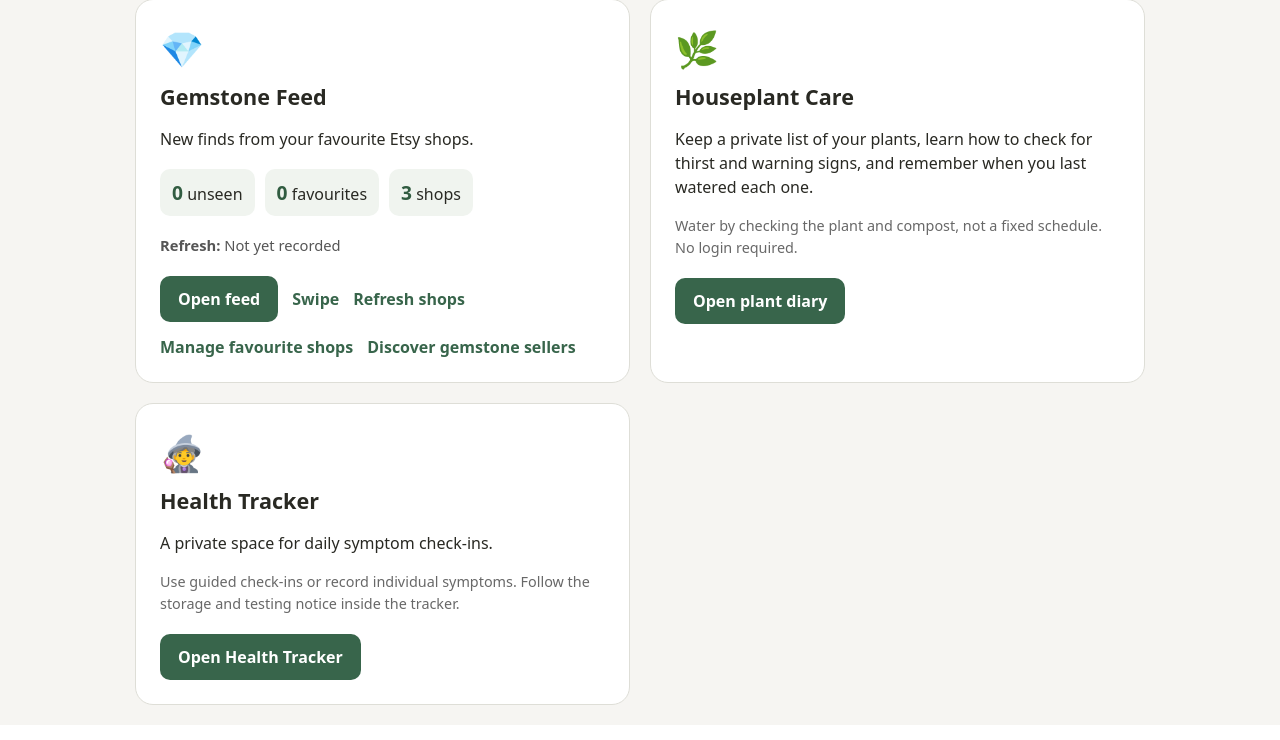
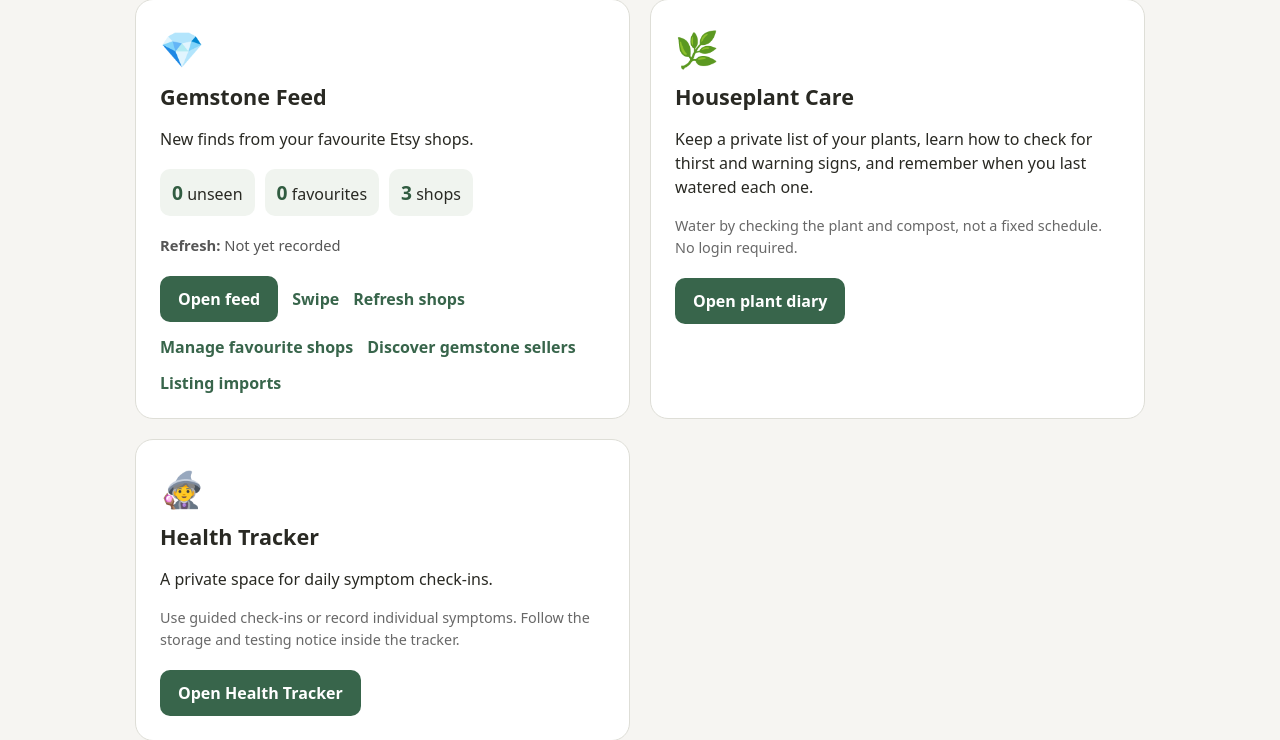
Before and after one commit to Lithill/GemstoneCabFinder, a Flask app: page /dashboard in a window 1280 px wide. Shown: the part 149-889 px from the top of the page. Run offline with Flask 3, Linux system fonts and the light colour scheme; data comes from the database, SQL or seed files in the repository; data that the repository does not hold is empty.

Commit message:
Make saved shop imports easy to find and resume

```diff
--- a/favourite_feed/templates/dashboard.html
+++ b/favourite_feed/templates/dashboard.html
@@ -10,7 +10,7 @@
 <p>New finds from your favourite Etsy shops.</p>
 <div class="dashboard-stats"><span><strong>{{ counts.unseen }}</strong> unseen</span><span><strong>{{ liked }}</strong> favourites</span><span><strong>{{ active_shops }}</strong> shops</span></div>
 <p class="dashboard-refresh"><strong>Refresh:</strong> {% if refresh_status.status == 'never' %}Not yet recorded{% else %}{{ refresh_status.status|capitalize }} · {{ refresh_status.done }}/{{ refresh_status.total }} shops{% if refresh_status.finished_at %}<span> · <time id="finished" datetime="{{ refresh_status.finished_at }}"></time></span>{% endif %}{% endif %}</p>
-<div class="dashboard-links"><a class="dashboard-primary" href="/">Open feed</a><a href="/?view=swipe">Swipe</a><a href="/refresh">Refresh shops</a><a href="/favourite-shops">Manage favourite shops</a><a href="/discover">Discover gemstone sellers</a></div>
+<div class="dashboard-links"><a class="dashboard-primary" href="/">Open feed</a><a href="/?view=swipe">Swipe</a><a href="/refresh">Refresh shops</a><a href="/favourite-shops">Manage favourite shops</a><a href="/discover">Discover gemstone sellers</a><a href="/shop-imports">Listing imports</a></div>
 </article>
 <article class="dashboard-card">
 <div class="dashboard-symbol" aria-hidden="true">🌿</div>
```
